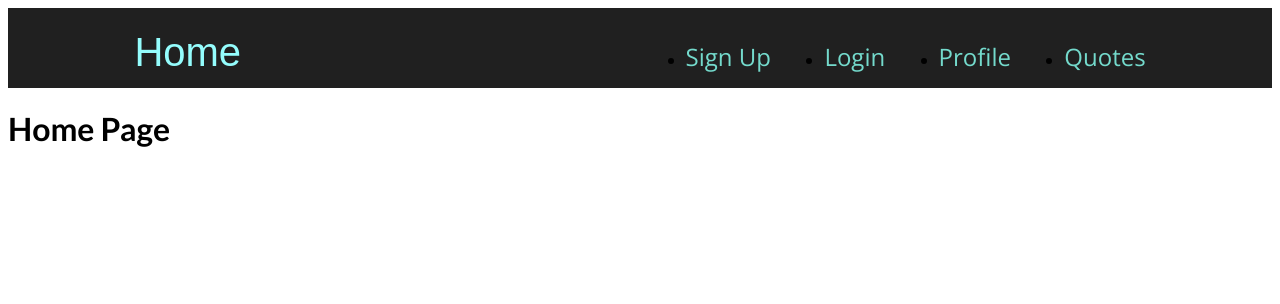
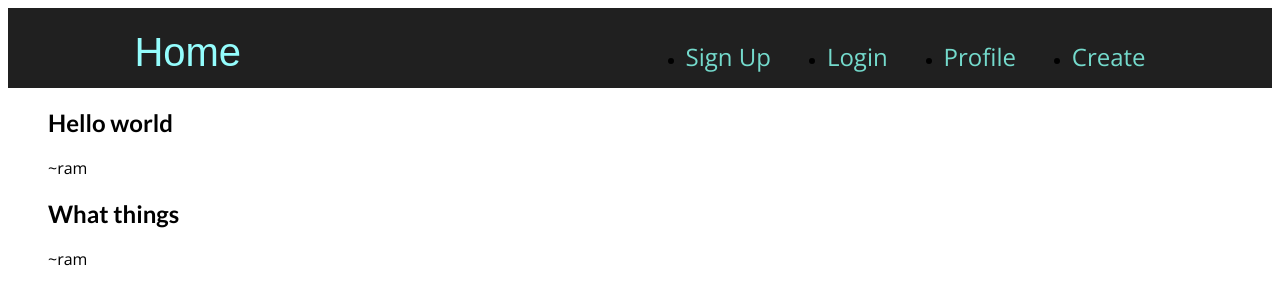
Before and after one commit to Vivek-bhatt05/samplenextprojectwithgraphql, a Next.js app in the folder my-app/: page / in a window 1280 px wide. Shown: the top 304 px of the page. Built offline with nearby package versions, Linux system fonts and the light colour scheme.

Commit message:
linking done

```diff
--- a/my-app/components/layout/mainheader.js
+++ b/my-app/components/layout/mainheader.js
@@ -21,7 +21,7 @@ function MainHeader () {
                 <Link href='/profile'>Profile</Link>
             </li>
             <li>
-                <Link href='/quotes'>Quotes</Link>
+                <Link href='/createquotes'>Create</Link>
             </li>
         </ul>
        </nav>
--- a/my-app/pages/index.js
+++ b/my-app/pages/index.js
@@ -2,7 +2,14 @@ const Home = () => {
 
   return (
     <div>
-     <h1>Home Page</h1>
+         <blockquote>
+                <h2>Hello world</h2>
+                <p>~ram</p>
+            </blockquote>
+            <blockquote>
+                <h2>What things</h2>
+                <p>~ram</p>
+            </blockquote>
     </div>
   )
 }
--- a/my-app/pages/login/index.js
+++ b/my-app/pages/login/index.js
@@ -1,3 +1,4 @@
+import Link from 'next/link'
 import React,{useState} from 'react'
 
 export default function Login() {
@@ -33,8 +34,10 @@ export default function Login() {
                  onChange={handleChange}
                  required
                  />
+                 <Link href="/signup"><p>Dont have an account ?</p></Link>
                  <button type="submit">Login</button>
             </form>
+
         </div>
     )
 }
--- a/my-app/pages/signup/index.js
+++ b/my-app/pages/signup/index.js
@@ -1,7 +1,10 @@
+import Link from 'next/link'
 import React, { useState } from 'react'
+import { useRouter } from 'next/navigation';
 
 const Signup = () => {
 
+    const { push } = useRouter();
     const [formData,setFormData] = useState({})
 
     const handleChange = (e)=>{
@@ -15,6 +18,7 @@ const Signup = () => {
     const handleSubmit = (e)=>{
         e.preventDefault()
         console.log(formData)
+        push('/login')
     }
   return (
     <div>
@@ -48,6 +52,7 @@ const Signup = () => {
                  onChange={handleChange}
                  required
                  />
+                 <Link href="/login"><p>Already have an account ?</p></Link>
                  <button className="btn #673ab7 deep-purple" type="submit">Submit</button>
             </form>
 
```
Also changed, not shown: my-app/pages/createquotes/index.js (renamed from my-app/pages/quotes/index.js).
